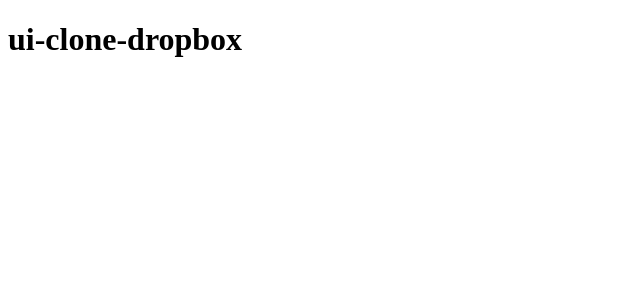
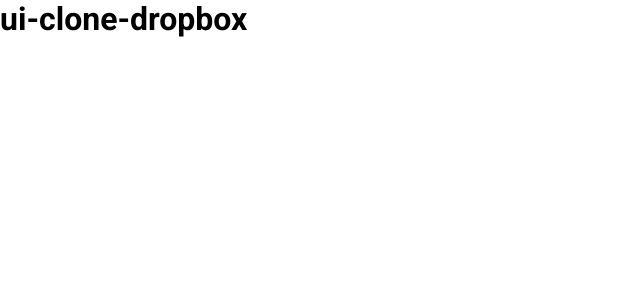
Before and after one commit to filipesalesaraujo/ui-clone-dropbox, a React (Create React App) app: page / in a window 1280 px wide. Shown: the top 300 px of the page, without its empty margins (0-640 px from the left). Built offline with nearby package versions, Linux system fonts and the light colour scheme.

Commit message:
estilizacao inicial

```diff
--- a/package.json
+++ b/package.json
@@ -12,7 +12,9 @@
     "@types/react-dom": "^17.0.9",
     "react": "^17.0.2",
     "react-dom": "^17.0.2",
+    "react-icons": "^4.3.1",
     "react-scripts": "5.0.0",
+    "styled-components": "^5.3.3",
     "typescript": "^4.4.2",
     "web-vitals": "^2.1.0"
   },
@@ -39,5 +41,9 @@
       "last 1 firefox version",
       "last 1 safari version"
     ]
+  },
+  "devDependencies": {
+    "@types/react-icons": "^3.0.0",
+    "@types/styled-components": "^5.1.23"
   }
 }
--- a/public/index.html
+++ b/public/index.html
@@ -1,14 +1,12 @@
 <!DOCTYPE html>
 <html lang="en">
+
 <head>
   <meta charset="utf-8" />
   <link rel="icon" href="%PUBLIC_URL%/favicon.ico" />
   <meta name="viewport" content="width=device-width, initial-scale=1" />
   <meta name="theme-color" content="#000000" />
-    <meta
-      name="description"
-      content="Web site created using create-react-app"
-    />
+  <meta name="description" content="Web site created using create-react-app" />
   <link rel="apple-touch-icon" href="%PUBLIC_URL%/logo192.png" />
   <!--
       manifest.json provides metadata used when your web app is installed on a
@@ -24,8 +22,13 @@
       work correctly both with client-side routing and a non-root public URL.
       Learn how to configure a non-root public URL by running `npm run build`.
     -->
-    <title>React App</title>
+  <title>UI Clone Dropbox</title>
+
+  <link rel="preconnect" href="https://fonts.googleapis.com">
+  <link rel="preconnect" href="https://fonts.gstatic.com" crossorigin>
+  <link href="https://fonts.googleapis.com/css2?family=Roboto:wght@300;400;500;700&display=swap" rel="stylesheet">
 </head>
+
 <body>
   <noscript>You need to enable JavaScript to run this app.</noscript>
   <div id="root"></div>
@@ -40,4 +43,5 @@
       To create a production bundle, use `npm run build` or `yarn build`.
     -->
 </body>
+
 </html>
--- a/src/App.tsx
+++ b/src/App.tsx
@@ -1,7 +1,13 @@
 import React from "react";
+import GlobalStyles from "./styles/GlobalStyles";
 
 function App() {
-  return <h1>ui-clone-dropbox</h1>;
+  return (
+    <>
+      <h1>ui-clone-dropbox</h1>
+      <GlobalStyles />
+    </>
+  );
 }
 
 export default App;
--- /dev/null
+++ b/src/styles/GlobalStyles.ts
@@ -0,0 +1,21 @@
+import { createGlobalStyle } from "styled-components";
+
+export default createGlobalStyle`
+*{
+    margin: 0;
+    padding: 0;
+    box-sizing: border-box;
+}
+*, button, input{
+font-family: 'Roboto', sans-serif;
+}
+:root {
+  --color-primary: #0d2f81;
+  --color-secondary: #ffe7aa;
+  --color-tertiary: #fff;
+  --color-quaternary: #000;
+
+  --color-blue: #0061ff;
+  --color-border: #bdc4c9;
+}
+`;
```
Also changed, not shown: src/data/index.ts (added, +26 -0 lines), 1 other file (tests, documents, lock files or other folders). Lines whose indentation alone changed are shown as unchanged.
